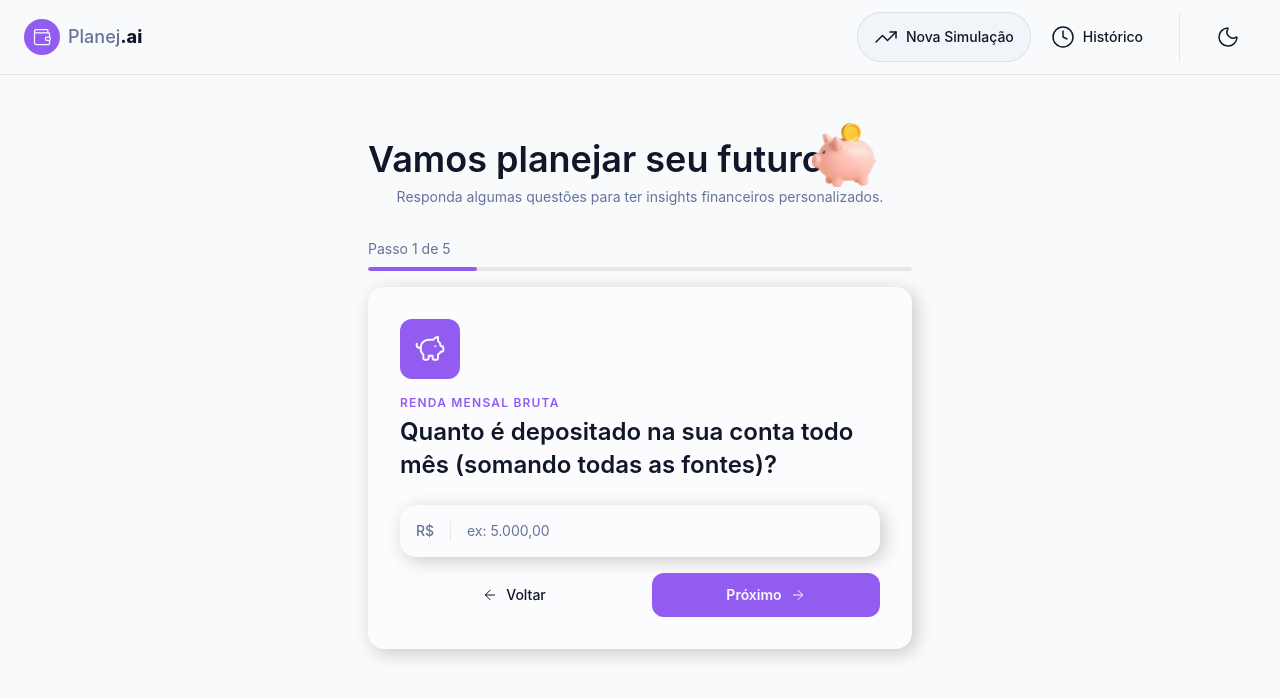
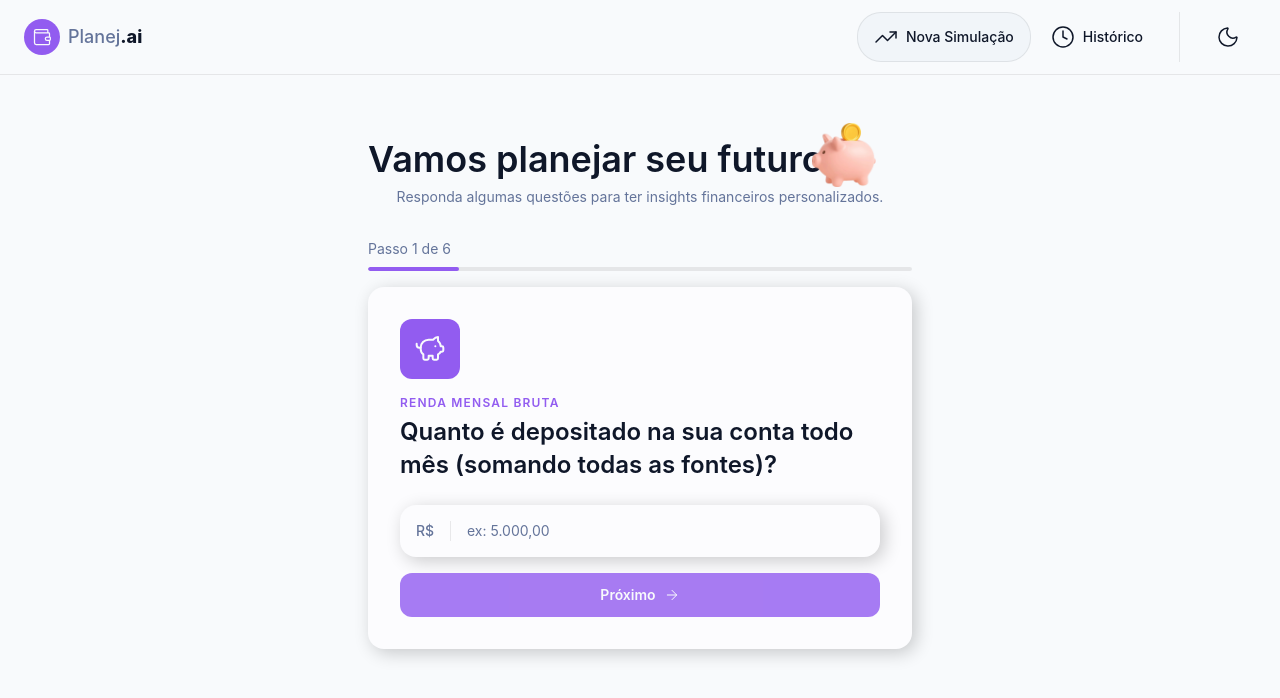
Before and after one commit to eduardojsrosa/planejai, a React (Vite) app: page / in a window 1280 px wide. Shown: the top 698 px of the page. Built offline with nearby package versions, Linux system fonts and the light colour scheme.

Commit message:
Lógica de Avançar, Voltar e Exibir Progresso

```diff
--- a/src/components/features/Simulation/Form.tsx
+++ b/src/components/features/Simulation/Form.tsx
@@ -1,15 +1,43 @@
+import { useState } from "react"
+
+import { simulationFormSteps } from '@/data/simulation'
 import { FormStep } from "./FormStep"
 import { StepProgress } from "./Progress"
 
-import { simulationFormSteps } from '@/data/simulation'
+export const SimulattionForm = () => {
+  const [currentStepIndex, setCurrentStepIndex] = useState(0)
+  const totalSteps = simulationFormSteps.length
+  const currentStep = simulationFormSteps[currentStepIndex]
 
-export const SimulattionForm = () => {
-  const currentStep = simulationFormSteps[0]
+  const handleNextStep = () => {
+    if (currentStepIndex + 1 > totalSteps - 1) {
+      return
+    }
+
+    setCurrentStepIndex((prev) => prev + 1)
+  }
+
+  const handlePreviousStep = () => {
+    if (currentStepIndex === 0) {
+      return
+    }
+
+    setCurrentStepIndex((prev) => prev - 1)
+  }
 
   return (
     <>
-      <StepProgress currentStep={1} totalSteps={5} />
-      <FormStep key={currentStep.id} {...currentStep} />
+      <StepProgress
+        currentStep={currentStepIndex + 1}
+        totalSteps={totalSteps}
+      />
+      <FormStep
+        key={currentStep.id}
+        {...currentStep}
+        onBack={handlePreviousStep}
+        onNext={handleNextStep}
+        hideBackButton={currentStepIndex === 0}
+      />
     </>
   )
 }
--- a/src/components/features/Simulation/FormStep.tsx
+++ b/src/components/features/Simulation/FormStep.tsx
@@ -2,6 +2,7 @@ import { ArrowLeft, ArrowRight, type LucideIcon } from 'lucide-react'
 
 import { Button } from '@/components/shared/Button'
 import { Input, type InputProps } from '@/components/shared/Input'
+import { useState, type SyntheticEvent } from 'react'
 
 export interface FormStepProps {
   id: string
@@ -15,13 +16,34 @@ export interface FormStepProps {
   }
 }
 
+interface ActionsButtonsProps {
+  onBack: () => void
+  onNext: () => void
+  hideBackButton?: boolean
+}
+
 export function FormStep({
   icon: Icon,
   title,
   question,
   inputProps,
   submitButtonProps,
-}: FormStepProps) {
+  hideBackButton,
+  onBack,
+  onNext,
+}: FormStepProps & ActionsButtonsProps) {
+  const [inputValue, setInputValue] = useState('')
+
+  const handleSubmit = (e: SyntheticEvent<HTMLFormElement>) => {
+    e.preventDefault()
+
+    if (!inputValue) {
+      return
+    }
+
+    onNext()
+  }
+
   return (
     <div className="bg-card rounded-2xl p-6 shadow-[4px_4px_18px_0px_rgba(0,0,0,0.2)] sm:p-8">
       <div className="bg-primary mb-4 flex h-15 w-15 items-center justify-center rounded-xl">
@@ -33,21 +55,29 @@ export function FormStep({
       <h3 className="text-foreground mb-6 text-xl leading-snug font-semibold sm:text-2xl">
         {question}
       </h3>
-      <form className="flex flex-col gap-4">
-        <Input {...inputProps} />
+      <form onSubmit={handleSubmit} className="flex flex-col gap-4">
+        <Input
+          {...inputProps}
+          value={inputValue}
+          onChange={(e) => setInputValue(e.target.value)}
+        />
         <div className="flex flex-col gap-3 sm:flex-row sm:gap-6">
+          {!hideBackButton && (
             <Button
               type="button"
               variant="ghost"
               className="order-2 flex-1 justify-center rounded-xl py-3 sm:order-1"
+              onClick={onBack}
             >
               <ArrowLeft size={16} />
               Voltar
             </Button>
+          )}
           <Button
             type="submit"
             variant="primary"
             className="order-1 flex-1 sm:order-2"
+            disabled={!inputValue}
           >
             {submitButtonProps?.label ?? 'Próximo'}
             {submitButtonProps?.emojiIcon ?? <ArrowRight size={16} />}
```
Lines whose indentation alone changed are shown as unchanged.
